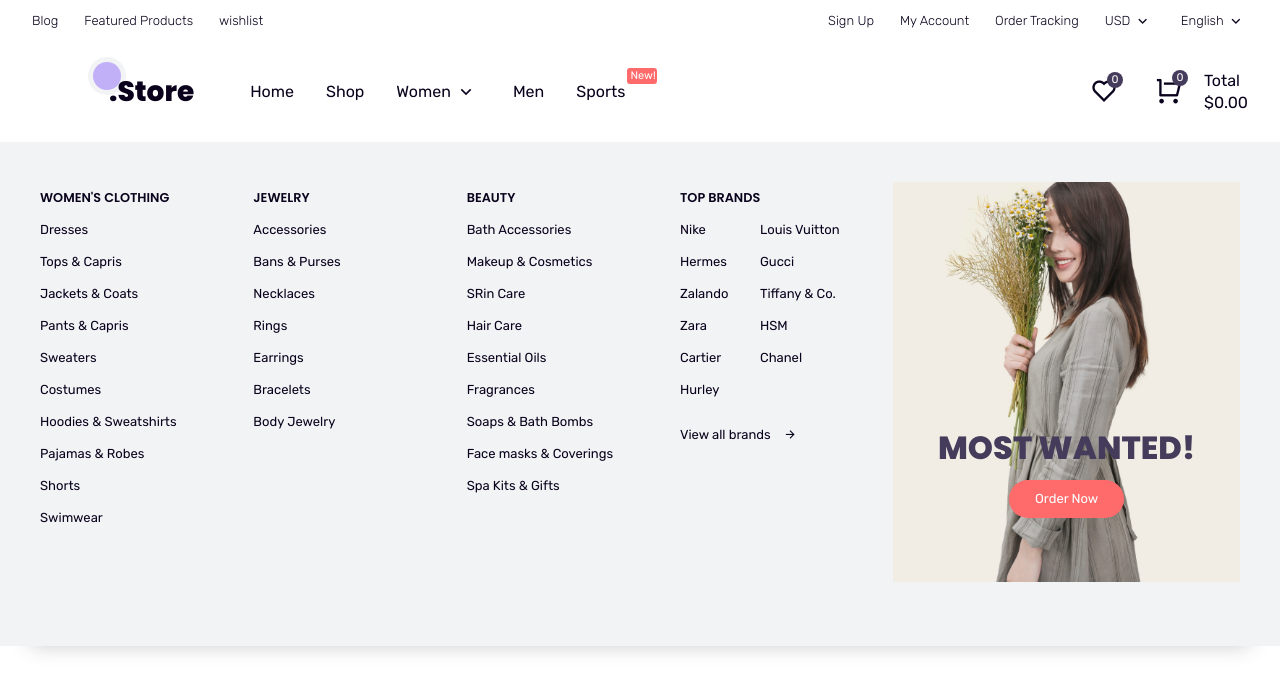
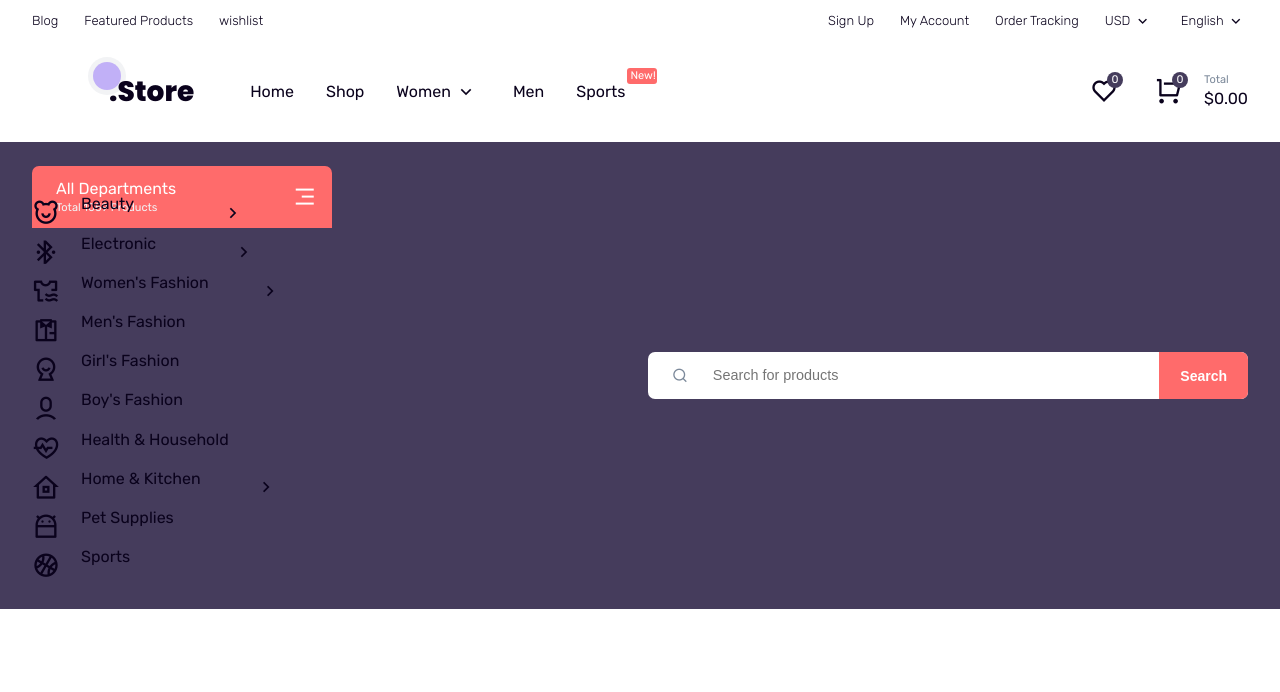
Before and after one commit to sakibhasan997/Ecommerce-frontend-website, a plain HTML site: page index.html in a window 1280 px wide. Drawn offline with nearby package versions, Linux system fonts and the light colour scheme.

Commit message:
side bar menu

```diff
--- a/index.html
+++ b/index.html
@@ -71,7 +71,7 @@
                   <ul class="flexitem second-links">
                     <li><a href="#">Home</a></li>
                     <li><a href="#">Shop</a></li>
-                    <li>
+                    <li class="has-child">
                       <a href="#"
                         >Women
                         <div class="icon-small">
@@ -213,6 +213,102 @@
             </div>
           </div>
         </div>
+
+        <div class="header-main mobile-hide">
+          <div class="container">
+            <div class="wrapper flexitem">
+              <div class="left">
+                <div class="dpt-cat">
+                  <div class="dpt-head">
+                    <div class="main text">All Departments</div>
+                    <div class="mini-text mobile-hide">Total 1059 Products</div>
+                    <a href="#" class="dpt-trigger mobile-hide">
+                      <i class="ri-menu-3-line ri-xl"></i>
+                    </a>
+                  </div>
+                  <div class="dpt-menu">
+                    <ul class="second-links">
+                      <li class="has-child beauty">
+                        <a href="#">
+                          <div class="icon-large"><i class="ri-bear-smile-line"></i></div>
+                          Beauty
+                          <div class="icon-small"><i class="ri-arrow-right-s-line"></i></div>
+                        </a>
+                      </li>
+                      <li class="has-child electric">
+                        <a href="#">
+                          <div class="icon-large"><i class="ri-bluetooth-connect-line"></i></div>
+                          Electronic
+                          <div class="icon-small"><i class="ri-arrow-right-s-line"></i></div>
+                        </a>
+                      </li>
+                      <li class="has-child fashion">
+                        <a href="#">
+                          <div class="icon-large"><i class="ri-t-shirt-air-line"></i></div>
+                          Women's Fashion
+                          <div class="icon-small"><i class="ri-arrow-right-s-line"></i></div>
+                        </a>
+                      </li>
+
+                      <li>
+                        <a href="#">
+                          <div class="icon-large"><i class="ri-shirt-line"></i></div>
+                          Men's Fashion
+                        </a>
+                      </li>
+                      <li>
+                        <a href="#">
+                          <div class="icon-large"><i class="ri-user-5-line"></i></div>
+                          Girl's Fashion
+                        </a>
+                      </li>
+                      <li>
+                        <a href="#">
+                          <div class="icon-large"><i class="ri-user-6-line"></i></div>
+                          Boy's Fashion
+                        </a>
+                      </li>
+                      <li>
+                        <a href="#">
+                          <div class="icon-large"><i class="ri-heart-pulse-line"></i></div>
+                          Health & Household
+                        </a>
+                      </li>
+                      <li class="has-child homekit">
+                        <a href="#">
+                          <div class="icon-large"><i class="ri-home-8-line"></i></div>
+                          Home & Kitchen
+                          <div class="icon-small"><i class="ri-arrow-right-s-line"></i></div>
+                        </a>
+                      </li>
+                      <li>
+                        <a href="#">
+                          <div class="icon-large"><i class="ri-android-line"></i></div>
+                          Pet Supplies
+                        </a>
+                      </li>
+                      <li>
+                        <a href="#">
+                          <div class="icon-large"><i class="ri-basketball-line"></i></div>
+                         Sports
+                        </a>
+                      </li>
+                    </ul>
+                  </div>
+                </div>
+              </div>
+              <div class="right">
+                <div class="search-box">
+                  <form action="" class="search">
+                    <span class="icon-large"><i class="ri-search-line"></i></span>
+                    <input type="search" placeholder="Search for products">
+                    <button type="submit">Search</button>
+                  </form>
+                </div>
+              </div>
+            </div>
+          </div>
+        </div>
       </header>
 
       <!-- header -->
--- a/style.css
+++ b/style.css
@@ -200,6 +200,10 @@ h4 {
   gap: 1em;
   transition: var(--trans-color);
 }
+.mini-text {
+  font-size: var(--font-smaller);
+  color: var(--light-text-color);
+}
 
 
 
@@ -336,12 +340,82 @@ nav .fly-item {
 }
 
 /* --------------------
-*  REUSABLE SELECTOR
+*  Header Main, Departments Category
 *----------------------*/
+.header-main {
+  background-color: var(--secondary-dark-color);
+  padding: 1.5em 0;
+  margin-bottom: 2em;
+}
+.dpt-cat {
+  position: relative;
+  z-index: 10;
+}
+.dpt-cat .dpt-head {
+  position: relative;
+  width: 300px;
+  padding: 0.75em 1.5em;
+  background-color: var(--primary-color);
+  border-radius: 7px 7px 0 0;
+  color: var(--white-color);
+  margin-bottom: -2.15em;
+}
+.dpt-cat .dpt-head .mini-text {
+  color: var(--light-bg-color);
+}
+.dpt-cat .dpt-trigger {
+  position: absolute;
+  right: 0;
+  top: 0;
+  padding: 1.3em;
+  height: 60px;
+  width: 60px;
+}
+
 
 /* --------------------
-*  REUSABLE SELECTOR
+*  Search Form
 *----------------------*/
+.header-main .right {
+  flex: 1;
+}
+form{
+  position: relative;
+}
+form.search input {
+  line-height: 3.25em;
+  padding: 0 7em 0 4.5em;
+  border: 0;
+  outline: 0;
+  width: var(--percent100);
+  border-radius: 7px;
+  font-size: 0.9em;
+  font-weight: var(--fw3);
+}
+form.search :where(span,button) {
+  position: absolute;
+  top: 0;
+  padding: 0.55em 1.5em;
+  font-size: 1em;
+  color: var(--light-text-color);
+  height: var(--percent100);
+}
+form.search button {
+  right: 0;
+  border: 0;
+  outline: 0;
+  font-size: 0.875em;
+  font-weight: var(--fw6);
+  background-color: var(--primary-color);
+  color: var(--white-color);
+  border-radius: 0 7px 7px 0;
+  cursor: pointer;
+  transition: var(--trans-background);
+}
+form.search button:hover {
+  background-color: var(--dark-color);
+}
+
 
 /* --------------------
 *  REUSABLE SELECTOR
@@ -402,6 +476,11 @@ nav .fly-item {
     background-color: var(--light-bg-color);
     box-shadow: rgb(0 0 0 / 20%) 0 30px 20px -30px;
     z-index: 100;
+
+    display: none;
+  }
+  nav li.has-child:hover .mega {
+    display: block;
   }
 
   nav .mega .wrapper {
@@ -454,6 +533,10 @@ nav .fly-item {
     text-align: center;
     color: var(--secondary-dark-color);
   }
+  .header-main .right {
+    max-width: 600px;
+    margin-left: auto;
+  }
 
 
 }
```
